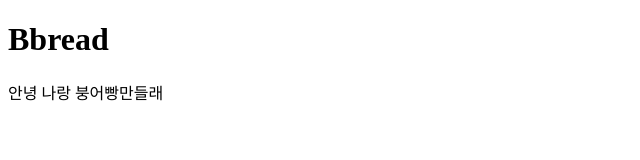
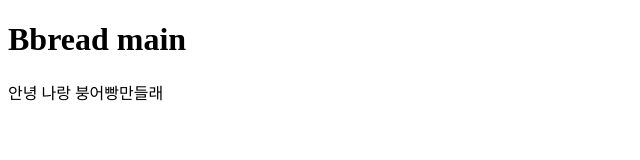
Before and after one commit to chae-sea/Bbread, a plain HTML site: page index.html in a window 1280 px wide. Shown: the whole page, without its empty margins (0-640 px from the left). Drawn offline with Linux system fonts and the light colour scheme.

Commit message:
메인 페이지 생성

```diff
--- a/index.html
+++ b/index.html
@@ -7,7 +7,7 @@
     <title>Document</title>
 </head>
 <body>
-    <h1>Bbread</h1>
+    <h1>Bbread main</h1>
     <div>안녕 나랑 붕어빵만들래</div>
 </body>
 </html>
```
